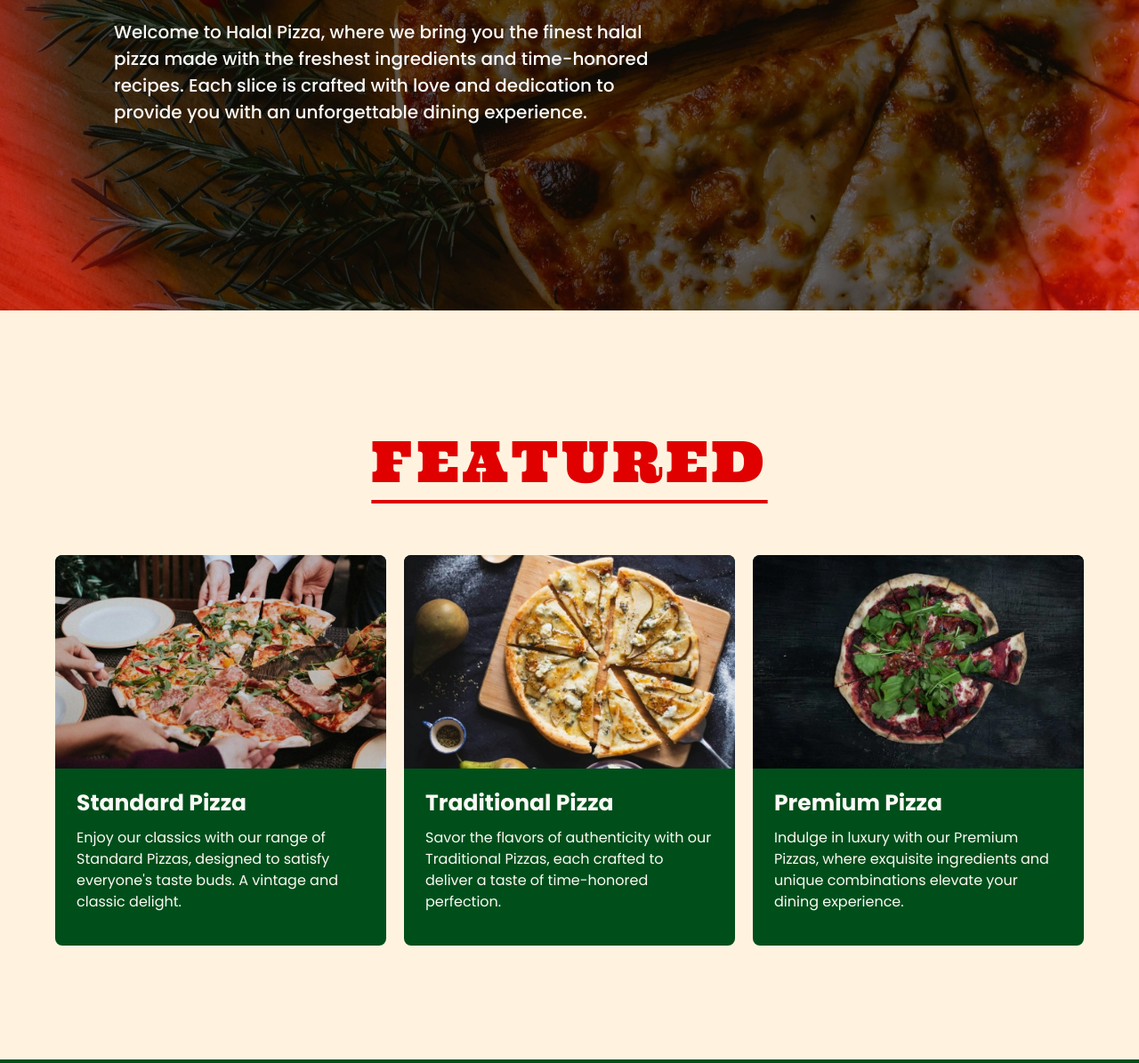
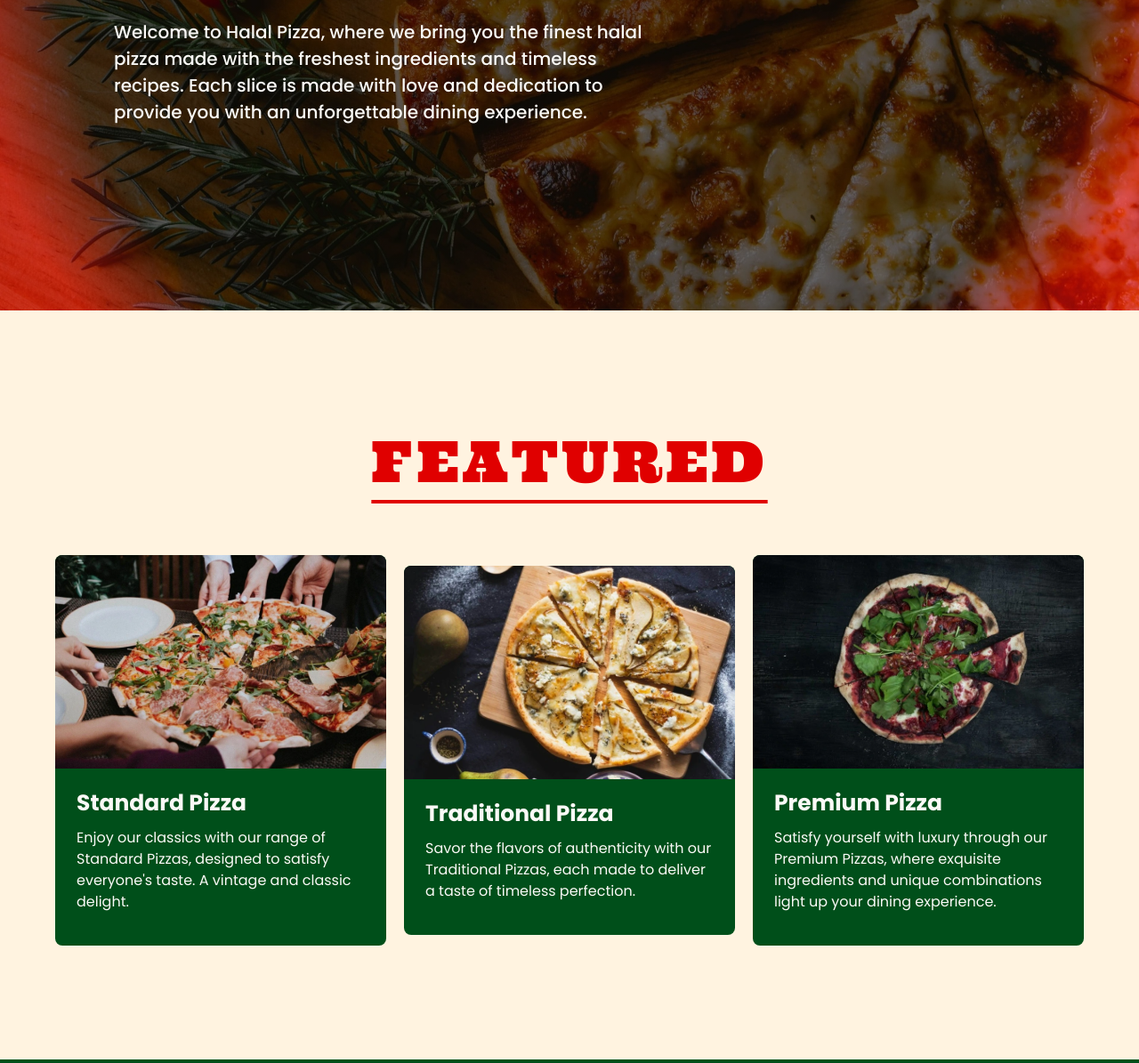
Before and after one commit to mariosherman/halalpizza.github.io, a plain HTML site: page index.html in a window 1280 px wide. Shown: the part 505-1700 px from the top of the page at 89% size. Drawn offline with nearby package versions, Linux system fonts and the light colour scheme.

Commit message:
Update index.html

```diff
--- a/index.html
+++ b/index.html
@@ -83,7 +83,7 @@
 
             </h1>
             <p class="cs-text">
-                Welcome to Halal Pizza, where we bring you the finest halal pizza made with the freshest ingredients and time-honored recipes. Each slice is crafted with love and dedication to provide you with an unforgettable dining experience.
+                Welcome to Halal Pizza, where we bring you the finest halal pizza made with the freshest ingredients and timeless recipes. Each slice is made with love and dedication to provide you with an unforgettable dining experience.
             </p>
         </div>
 
@@ -116,7 +116,7 @@
                             <div class="cs-flex">
                                 <h3 class="cs-h3">Standard Pizza</h3>
                                 <p class="cs-item-text">
-                                    Enjoy our classics with our range of Standard Pizzas, designed to satisfy everyone's taste buds.
+                                    Enjoy our classics with our range of Standard Pizzas, designed to satisfy everyone's taste.
                                     A vintage and classic delight.
                                 </p>
                             </div>
@@ -132,7 +132,7 @@
                             <div class="cs-flex">
                                 <h3 class="cs-h3">Traditional Pizza</h3>
                                 <p class="cs-item-text">
-                                    Savor the flavors of authenticity with our Traditional Pizzas, each crafted to deliver a taste of time-honored perfection.
+                                    Savor the flavors of authenticity with our Traditional Pizzas, each made to deliver a taste of timeless perfection.
                                 </p>
                             </div>
                         </a>
@@ -147,7 +147,7 @@
                             <div class="cs-flex">
                                 <h3 class="cs-h3">Premium Pizza</h3>
                                 <p class="cs-item-text">
-                                    Indulge in luxury with our Premium Pizzas, where exquisite ingredients and unique combinations elevate your dining experience.
+                                    Satisfy yourself with luxury through our Premium Pizzas, where exquisite ingredients and unique combinations light up your dining experience.
                                 </p>
                             </div>
                         </a>
```
